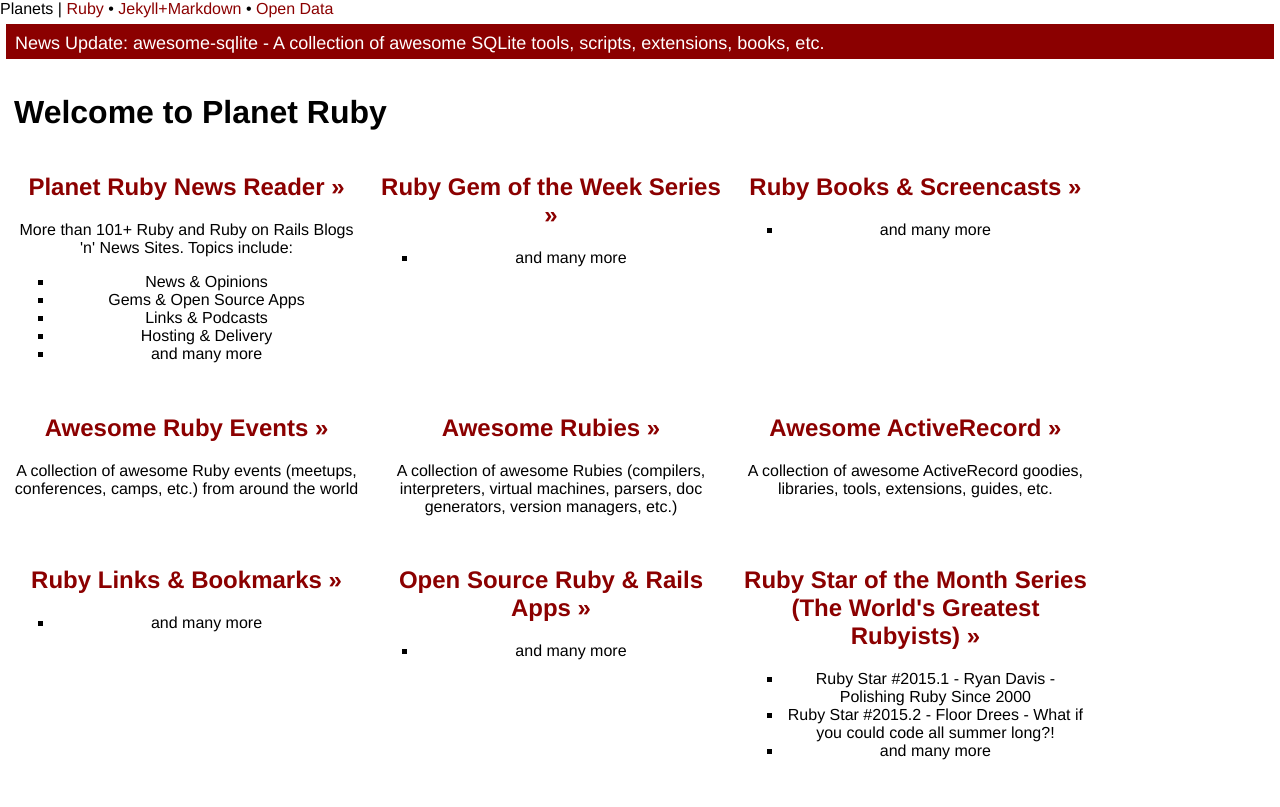
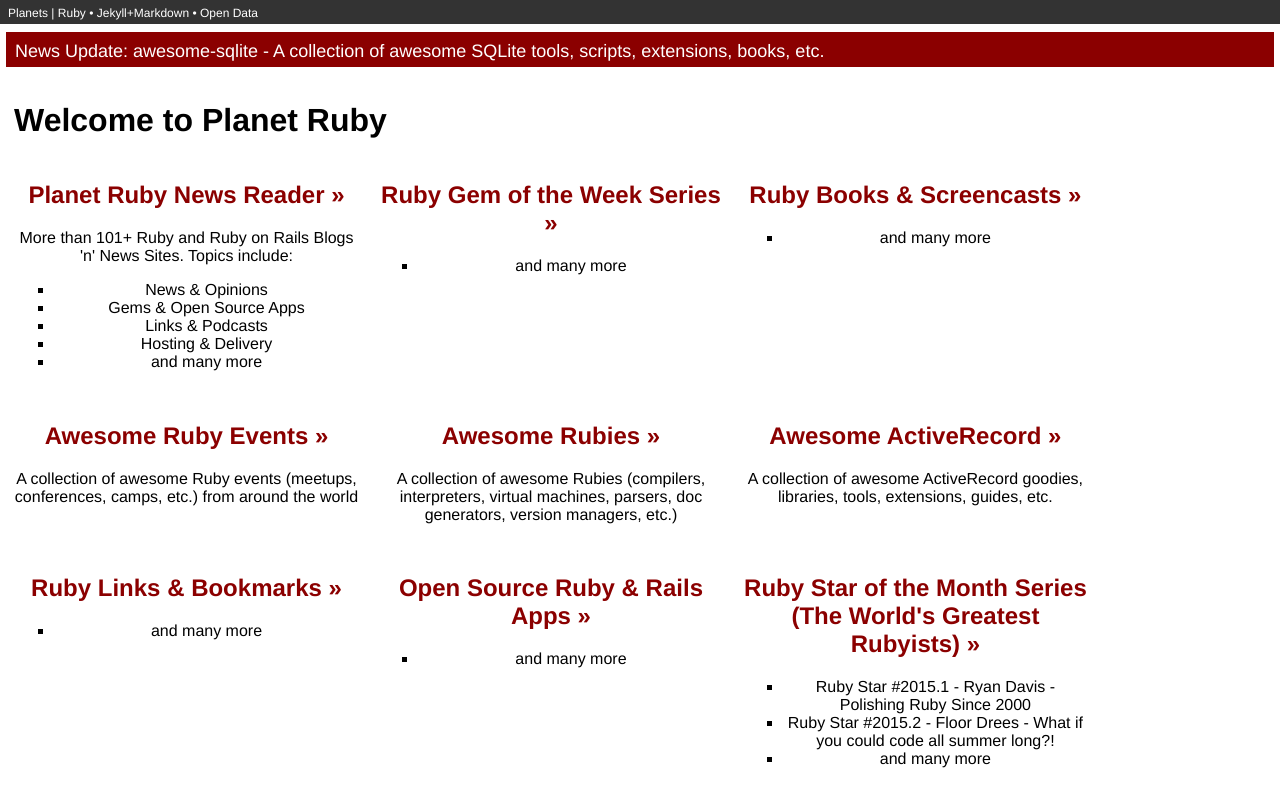
Before and after one commit to planetruby/planetruby.github.io, a Jekyll site: the page built from index.html, in a window 1280 px wide. Shown: the top 807 px of the page. Built offline with Jekyll 4.4.1, drawn with Linux system fonts in a browser that asks for light colours.

Commit message:
Update style.scss

```diff
--- a/css/style.scss
+++ b/css/style.scss
@@ -105,6 +105,21 @@
   }
 }
 
+.banner {
+  color: white;
+  background-color: #333333;
+  font-size: 12px;
+  padding: 6px 6px 4px 8px;
+  margin: 0 0 8px 0; }
+
+  .banner a,
+  .banner a:visited {
+    text-decoration: none;
+    color: white;
+    background-color: #333333; }
+    .banner a:hover {
+      text-decoration: underline; }
+
 
 @import 'gallery';
 @import 'cards';
```
